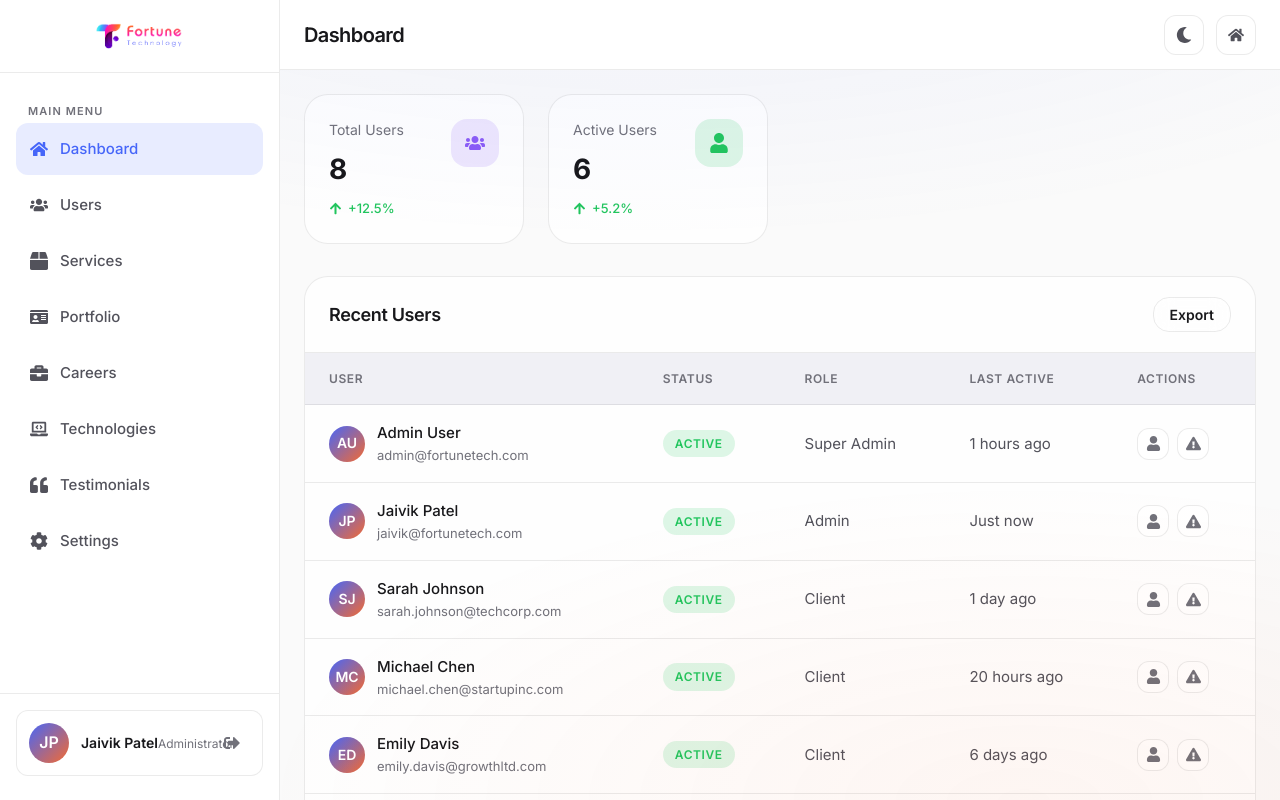
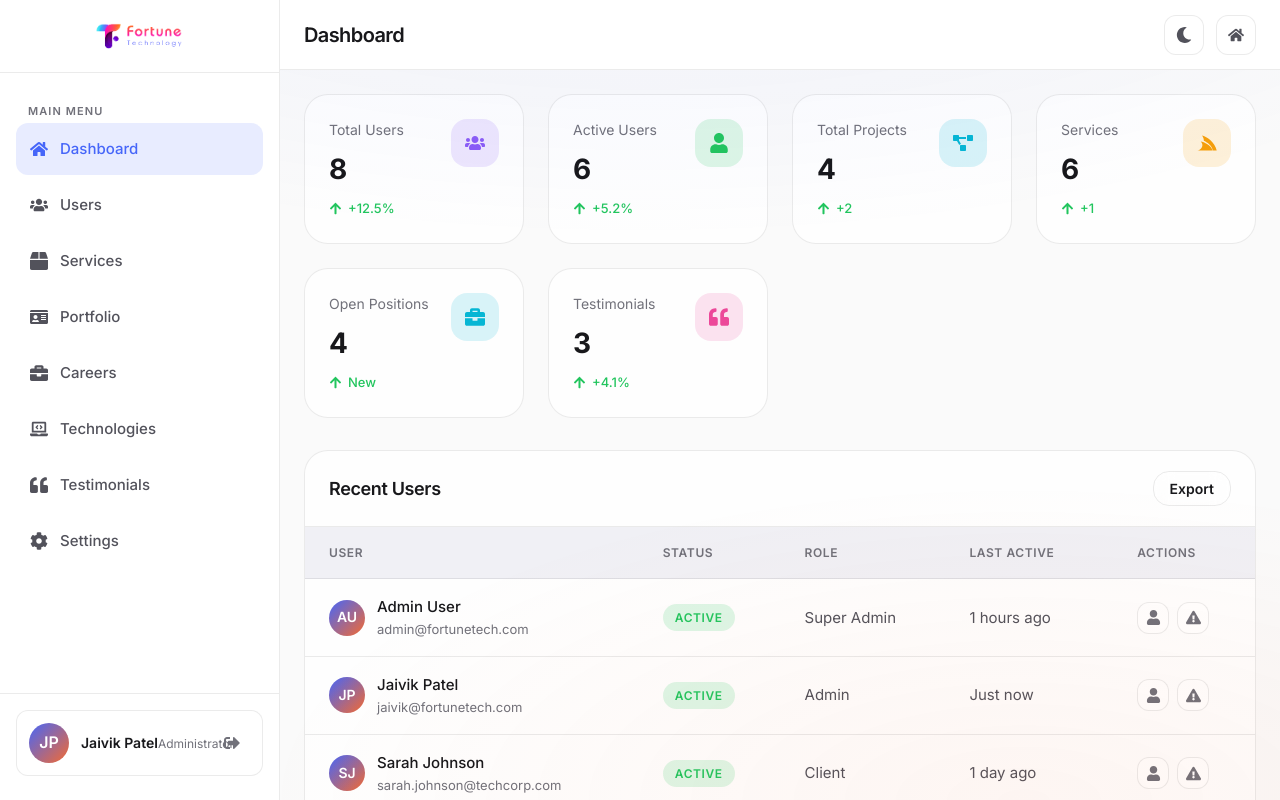
Before and after one commit to jaivikpatel2001/The-Fortune-Tech, a Next.js app: page /admin in a window 1280 px wide. Shown: the top 800 px of the page. Built offline with nearby package versions, Linux system fonts and the light colour scheme.

Commit message:
build issue solve

```diff
--- a/app/admin/page.tsx
+++ b/app/admin/page.tsx
@@ -2,9 +2,14 @@
 
 import AdminLayout from '../../components/admin/AdminLayout';
 import {
-    FaUsers, FaArrowUp, FaArrowDown, FaUser, FaExclamationTriangle
+    FaUsers, FaArrowUp, FaArrowDown, FaUser, FaExclamationTriangle,
+    FaBriefcase, FaProjectDiagram, FaServicestack, FaQuoteLeft
 } from 'react-icons/fa';
 import usersData from '../../data/users.json';
+import portfolioData from '../../data/portfolio.json';
+import servicesData from '../../data/services.json';
+import careerData from '../../data/career.json';
+import testimonialsData from '../../data/testimonials.json';
 
 const stats = [
     {
@@ -22,6 +27,38 @@ const stats = [
         positive: true,
         icon: FaUser,
         color: 'green'
+    },
+    {
+        label: 'Total Projects',
+        value: portfolioData.length.toString(),
+        change: '+2',
+        positive: true,
+        icon: FaProjectDiagram,
+        color: 'blue'
+    },
+    {
+        label: 'Services',
+        value: servicesData.length.toString(),
+        change: '+1',
+        positive: true,
+        icon: FaServicestack,
+        color: 'orange'
+    },
+    {
+        label: 'Open Positions',
+        value: careerData.length.toString(),
+        change: 'New',
+        positive: true,
+        icon: FaBriefcase,
+        color: 'cyan'
+    },
+    {
+        label: 'Testimonials',
+        value: testimonialsData.length.toString(),
+        change: '+4.1%',
+        positive: true,
+        icon: FaQuoteLeft,
+        color: 'pink'
     }
 ];
 
--- a/app/admin/users/page.tsx
+++ b/app/admin/users/page.tsx
@@ -25,9 +25,9 @@ const transformUsers = () => {
             role: (usersJsonData.roles as any)[user.role]?.name || user.role,
             roleKey: user.role,
             joined: formatDate(user.metadata.createdAt),
-            lastLogin: formatDate(user.metadata.lastLogin),
-            bio: user.bio || 'No bio provided.',
-            avatar: user.photoURL
+            lastLogin: user.security.lastLogin ? formatDate(user.security.lastLogin) : 'Never',
+            bio: (user.profile as any).bio || 'No bio provided.',
+            avatar: (user as any).avatar
         };
     });
 };
--- a/styles/admin.css
+++ b/styles/admin.css
@@ -412,6 +412,16 @@
 .stat-icon.orange {
     background: rgba(245, 158, 11, 0.15);
     color: #f59e0b;
+}
+
+.stat-icon.cyan {
+    background: rgba(6, 182, 212, 0.15);
+    color: #06b6d4;
+}
+
+.stat-icon.pink {
+    background: rgba(236, 72, 153, 0.15);
+    color: #ec4899;
 }
 
 /* ===== DATA TABLES ===== */
```
Also changed, not shown: 1 other file (tests, documents, lock files or other folders).
